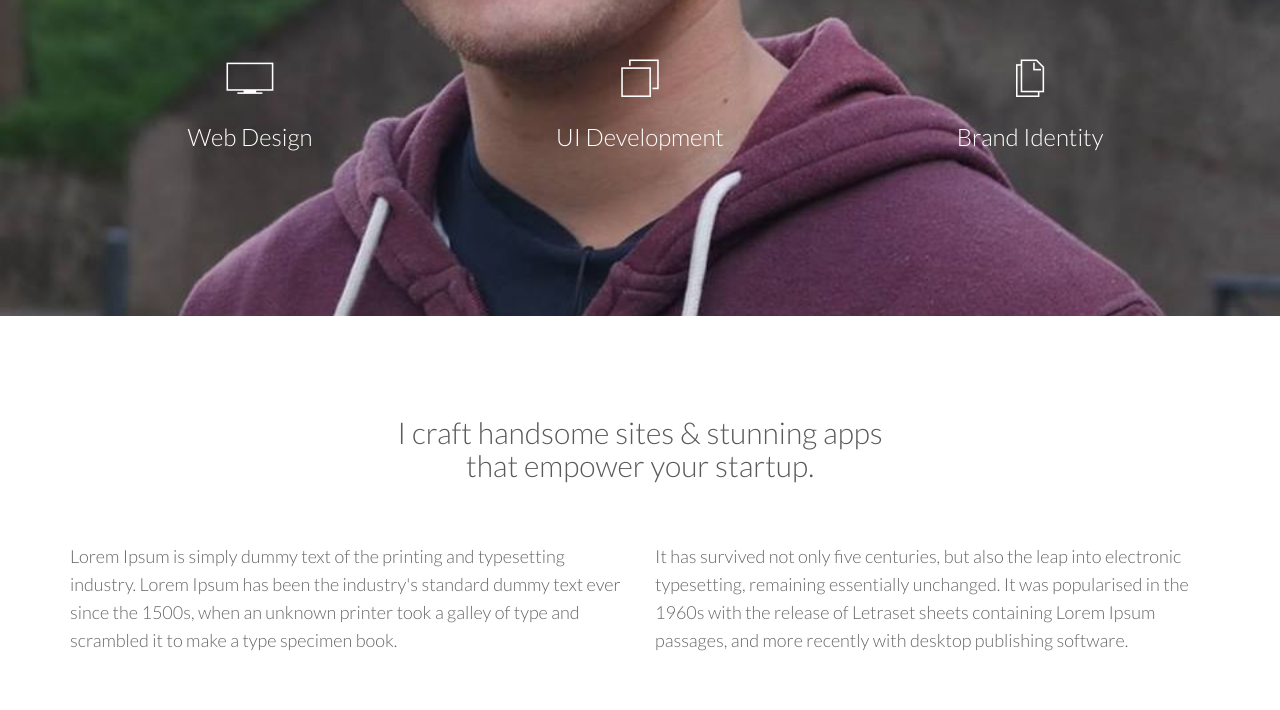
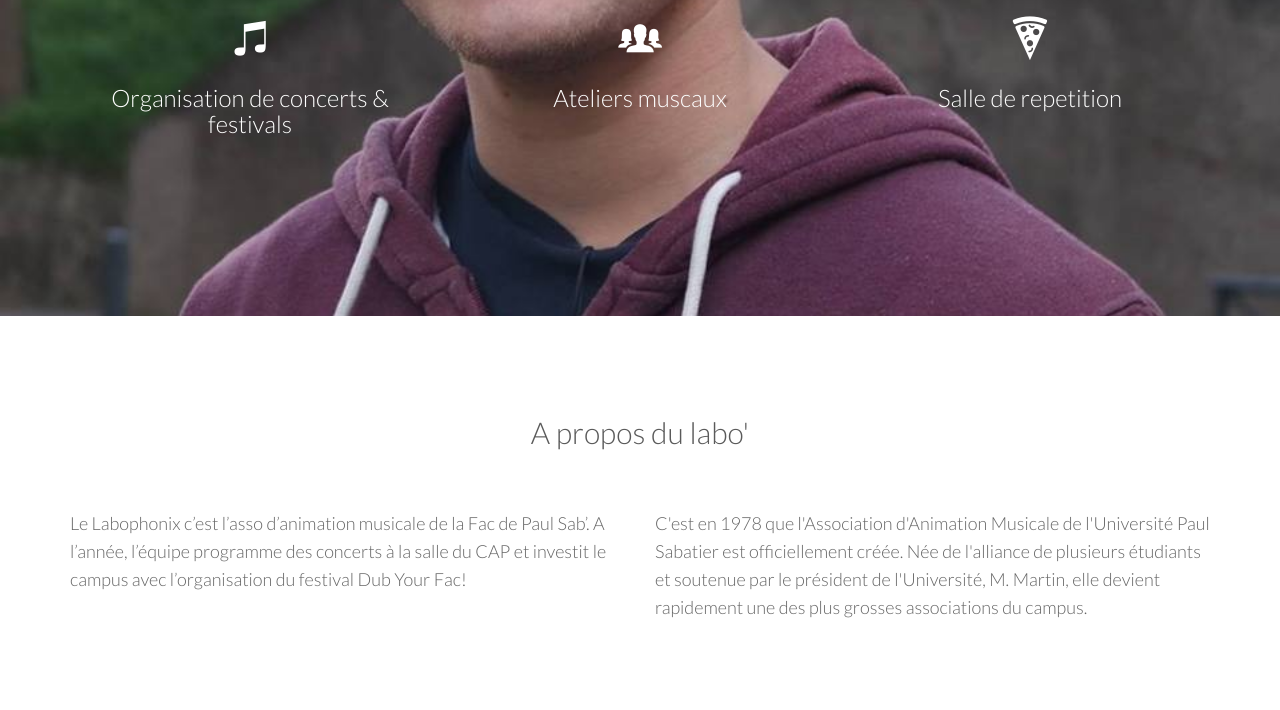
Before and after one commit to JaladeSamuel/LabophonixUPS, a plain HTML site: page index.html in a window 1280 px wide. Shown: the part 384-1094 px from the top of the page. Drawn offline with Linux system fonts and the light colour scheme; files whose address does not match are found by name.

Commit message:
Ajout de la seciton "a propos"

```diff
--- a/index.html
+++ b/index.html
@@ -44,27 +44,27 @@
     <div class="container centered">
       <div class="row">
         <div class="col-md-8 col-md-offset-2">
-          <h1>Hello, my name is ORALIAN GROS PD<b>Daniel White</b>.<br/>I create for the web.</h1>
+          <h1>Hello, my name <b>Labophaunix</b>.<br/>I was created for music.</h1>
         </div>
       </div>
       <!--/row-->
 
       <div class="row mt">
         <div class="col-sm-4">
-          <i class="ion-ios7-monitor-outline"></i>
-          <h3>Web Design</h3>
+          <i class="ion-ios7-musical-notes"></i>
+          <h3>Organisation de concerts & festivals</h3>
         </div>
         <!--/col-md-4-->
 
         <div class="col-sm-4">
-          <i class="ion-ios7-browsers-outline"></i>
-          <h3>UI Development</h3>
+          <i class="ion-ios7-people"></i>
+          <h3>Ateliers muscaux</h3>
         </div>
         <!--/col-md-4-->
 
         <div class="col-sm-4">
-          <i class="ion-ios7-copy-outline"></i>
-          <h3>Brand Identity</h3>
+          <i class="ion-pizza"></i>
+          <h3>Salle de repetition</h3>
         </div>
         <!--/col-md-4-->
 
@@ -77,16 +77,14 @@
 
   <div class="container ptb">
     <div class="row">
-      <h2 class="centered mb">I craft handsome sites & stunning apps<br/>that empower your startup.</h2>
+      <h2 class="centered mb">A propos du labo'</h2>
       <div class="col-md-6">
-        <p>Lorem Ipsum is simply dummy text of the printing and typesetting industry. Lorem Ipsum has been the industry's standard dummy text ever since the 1500s, when an unknown printer took a galley of type and scrambled it to make a type specimen book.</p>
+        <p>Le Labophonix c’est l’asso d’animation musicale de la Fac de Paul Sab’. A l’année, l’équipe programme des concerts à la salle du CAP et investit le campus avec l’organisation du festival Dub Your Fac!</p>
       </div>
       <!--/col-md-6-->
       <div class="col-md-6">
-        <p>It has survived not only five centuries, but also the leap into electronic typesetting, remaining essentially unchanged. It was popularised in the 1960s with the release of Letraset sheets containing Lorem Ipsum passages, and more recently with
-          desktop publishing software.</p>
+        <p>C'est en 1978 que l'Association d'Animation Musicale de l'Université Paul Sabatier est officiellement créée. Née de l'alliance de plusieurs étudiants et soutenue par le président de l'Université, M. Martin, elle devient rapidement une des plus grosses associations du campus.</p>
       </div>
-      <!--/col-md-6-->
     </div>
     <!--/row-->
   </div>
```
